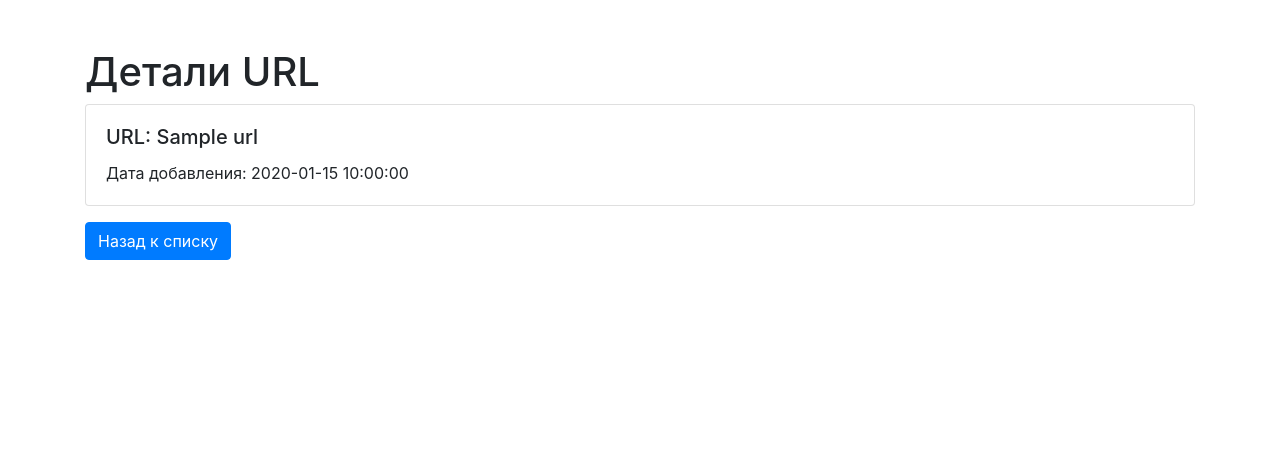
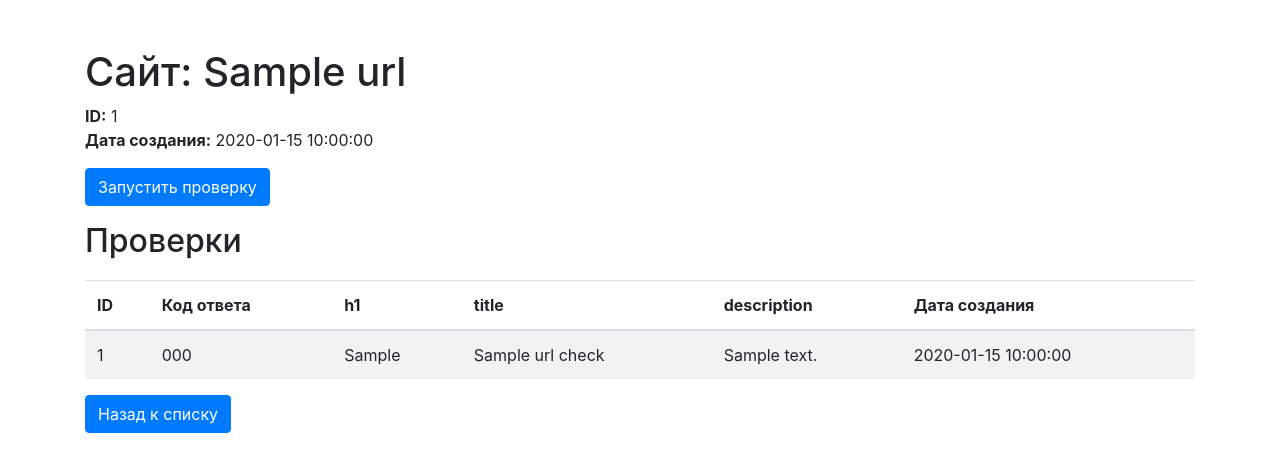
Before and after one commit to Cur1yB/python-project-83, a Flask app: page /urls/1 in a window 1280 px wide. Shown: the top 472 px of the page. Run offline with Flask 2, Linux system fonts and the light colour scheme; a database or web service that is not in the repository returns one stand-in record (values such as "Sample title"); some libraries are stand-ins or nearby versions.

Commit message:
Add page check

```diff
--- a/page_analyzer/app.py
+++ b/page_analyzer/app.py
@@ -2,9 +2,45 @@ from flask import Flask, request, render_template, redirect, url_for, flash
 from .db import get_db_connection
 import validators
 from datetime import datetime
+import requests
+from bs4 import BeautifulSoup
+from dotenv import load_dotenv
+import os
 
+load_dotenv()
 app = Flask(__name__)
-app.config['SECRET_KEY'] = 'your-secret-key'
+app.config['SECRET_KEY'] = os.getenv('SECRET_KEY', 'fallback-secret-key')
+
+
+@app.route('/urls/<int:id>/checks', methods=['POST'])
+def create_check(id):
+    conn = get_db_connection()
+    cur = conn.cursor()
+    cur.execute('SELECT name FROM urls WHERE id = %s', (id,))
+    url = cur.fetchone()['name']
+
+    try:
+        response = requests.get(url)
+        if response.status_code == 200:
+            soup = BeautifulSoup(response.content, 'html.parser')
+            title = soup.find('title').text if soup.find('title') else None
+            h1 = soup.find('h1').text if soup.find('h1') else None
+            description = soup.find('meta', attrs={'name': 'description'})
+            description = description['content'] if description else None
+            cur.execute(
+                'INSERT INTO url_checks (url_id, status_code, h1, title, description, created_at) VALUES (%s, %s, %s, %s, %s, %s)',
+                (id, response.status_code, h1, title, description, datetime.now())
+            )
+            conn.commit()
+            flash('Страница успешно проверена', 'success')
+        else:
+            flash('Ошибка при запросе страницы', 'danger')
+    except requests.RequestException as e:
+        flash(f'Ошибка при запросе: {e}', 'danger')
+
+    cur.close()
+    conn.close()
+    return redirect(url_for('url_details', id=id))
 
 
 @app.route('/', methods=['GET', 'POST'])
@@ -44,6 +80,8 @@ def url_details(id):
     cur = conn.cursor()
     cur.execute('SELECT * FROM urls WHERE id = %s', (id,))
     url_data = cur.fetchone()
+    cur.execute('SELECT * FROM url_checks WHERE url_id = %s ORDER BY created_at DESC', (id,))
+    checks = cur.fetchall()
     cur.close()
     conn.close()
-    return render_template('url_details.html', url=url_data)
+    return render_template('url_details.html', url=url_data, checks=checks)
--- a/page_analyzer/templates/url_details.html
+++ b/page_analyzer/templates/url_details.html
@@ -5,17 +5,49 @@
     <meta name="viewport" content="width=device-width, initial-scale=1.0">
     <title>Детали URL</title>
     <link href="https://stackpath.bootstrapcdn.com/bootstrap/4.5.2/css/bootstrap.min.css" rel="stylesheet">
+    <style>
+        .container { margin-top: 40px; }
+        .table { margin-top: 20px; }
+    </style>
 </head>
 <body>
     <div class="container">
-        <h1 class="mt-5">Детали URL</h1>
-        <div class="card" data-test="url">
-            <div class="card-body">
-                <h5 class="card-title">URL: {{ url.name }}</h5>
-                <p class="card-text">Дата добавления: {{ url.created_at }}</p>
-            </div>
+        <h1 class="mt-5">Сайт: {{ url.name }}</h1>
+        <div class="mb-3">
+            <strong>ID:</strong> {{ url.id }}<br>
+            <strong>Дата создания:</strong> {{ url.created_at }}
         </div>
-        <a href="{{ url_for('urls') }}" class="btn btn-primary mt-3">Назад к списку</a>
+        <div class="mb-3">
+            <form method="POST" action="{{ url_for('create_check', id=url.id) }}">
+                <button type="submit" class="btn btn-primary">Запустить проверку</button>
+            </form>
+        </div>
+        <h2>Проверки</h2>
+        <table class="table table-striped" data-test="checks">
+            <thead>
+                <tr>
+                    <th>ID</th>
+                    <th>Код ответа</th>
+                    <th>h1</th>
+                    <th>title</th>
+                    <th>description</th>
+                    <th>Дата создания</th>
+                </tr>
+            </thead>
+            <tbody>
+                {% for check in checks %}
+                <tr>
+                    <td>{{ check.id }}</td>
+                    <td>{{ check.status_code }}</td>
+                    <td>{{ check.h1 }}</td>
+                    <td>{{ check.title }}</td>
+                    <td>{{ check.description }}</td>
+                    <td>{{ check.created_at }}</td>
+                </tr>
+                {% endfor %}
+            </tbody>
+        </table>
+        <a href="{{ url_for('urls') }}" class="btn btn-primary">Назад к списку</a>
     </div>
 </body>
 </html>
--- a/pyproject.toml
+++ b/pyproject.toml
@@ -22,6 +22,8 @@ pyyaml = "^6.0.1"
 flask = "^2.0"
 gunicorn = "^20.1.0"
 python-dotenv = "^0.20.0"
+requests = "^2.31.0"
+beautifulsoup4 = "^4.12.3"
 [tool.poetry.group.dev.dependencies]
 pytest = "^7.4.2"
 pytest-cov = "^4.1.0"
```
Also changed, not shown: database.sql (+10 -0 lines), 1 other file.
